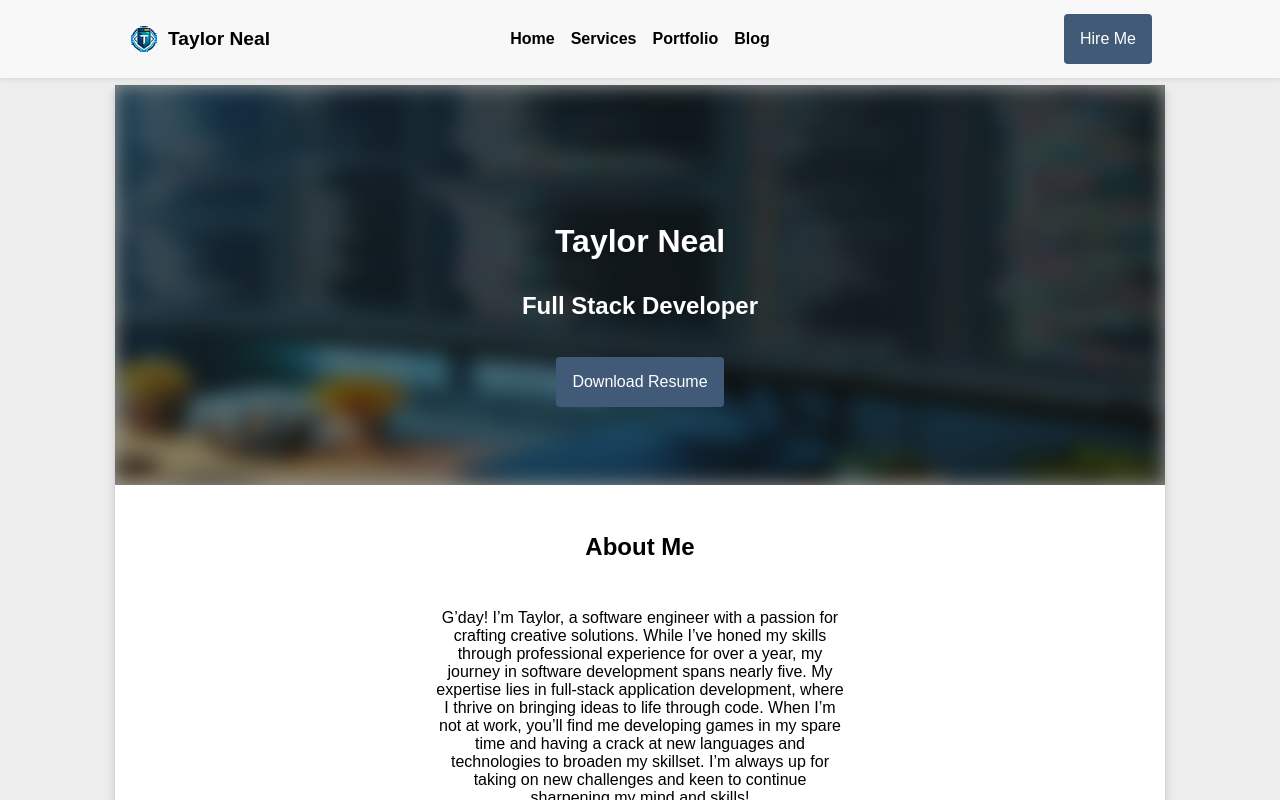
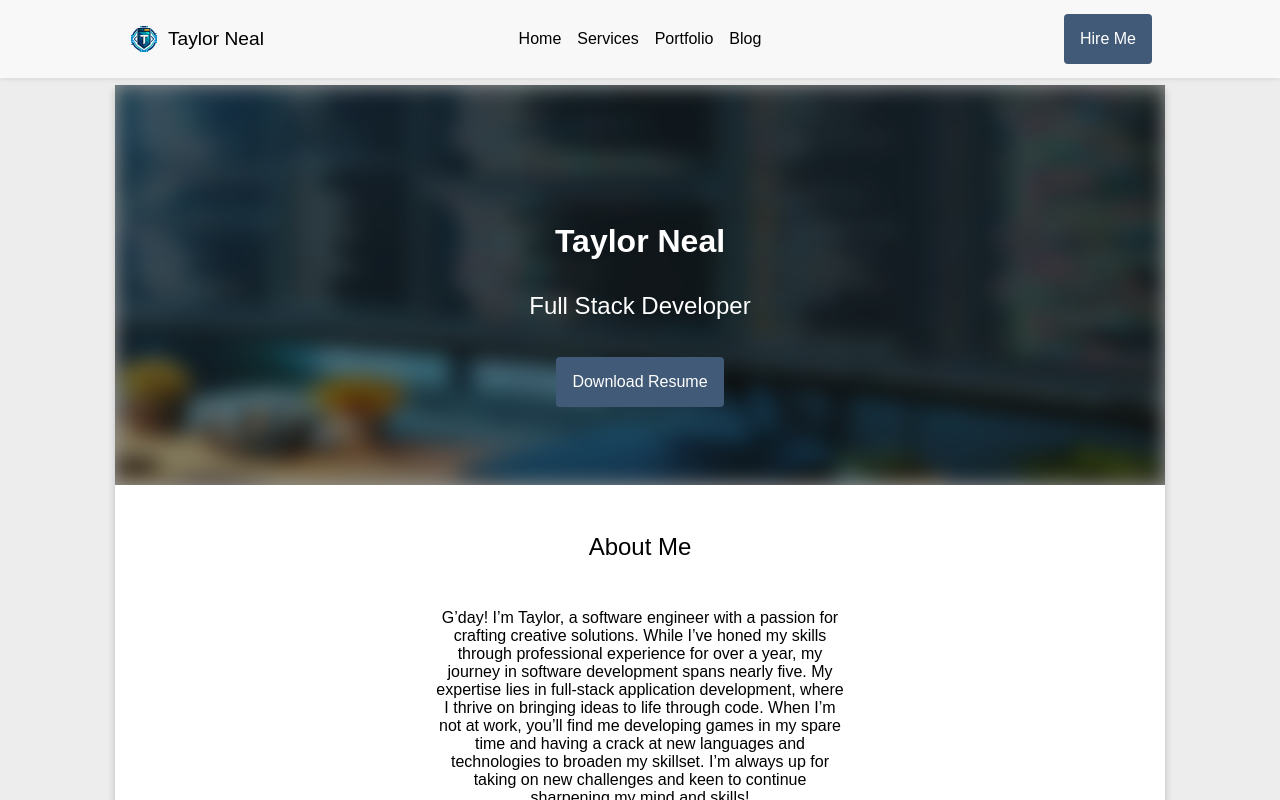
Before and after one commit to nealtaylor98/dev-portfolio, a SvelteKit app: page / in a window 1280 px wide. Shown: the top 800 px of the page. Built offline with nearby package versions, Linux system fonts and the light colour scheme; a web font is replaced by a local one.

Commit message:
changed font sizes on navbar and updated global h2 font weight (#15)

```diff
--- a/src/app.css
+++ b/src/app.css
@@ -26,6 +26,10 @@ body {
 h1 {
   color: var(--accent);
   font-weight: 600;
+}
+
+h2 {
+  font-weight: 500;
 }
 
 button {
--- a/src/lib/components/Logo.svelte
+++ b/src/lib/components/Logo.svelte
@@ -4,7 +4,7 @@ import logoUrl from '/logo.svg';
 
 <div class="logo">
   <img src={logoUrl} alt="Logo" width="32" height="32" />
-  <span>Taylor Neal</span>
+  <span> Taylor Neal </span>
 </div>
 
 <style>
@@ -13,6 +13,6 @@ import logoUrl from '/logo.svg';
   align-items: center;
   gap: 0.5rem;
   font-size: 1.2rem;
-  font-weight: bold;
+  font-weight: 500;
 }
 </style>
--- a/src/lib/components/Navlink.svelte
+++ b/src/lib/components/Navlink.svelte
@@ -12,6 +12,7 @@ export let text = '';
   text-decoration: none;
   color: black;
   font-weight: bold;
+  font-weight: 500;
 }
 
 .nav-link:hover {
```
